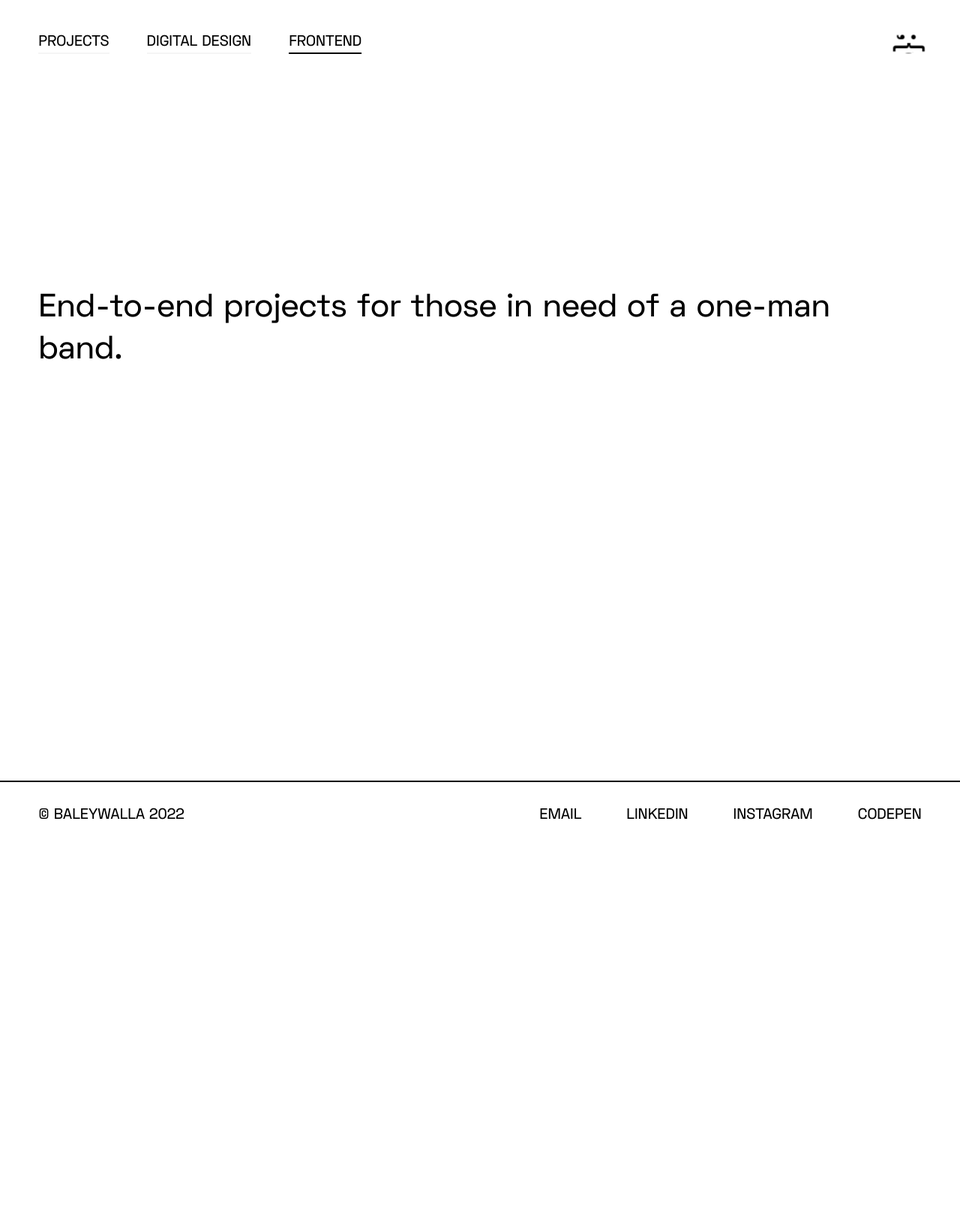
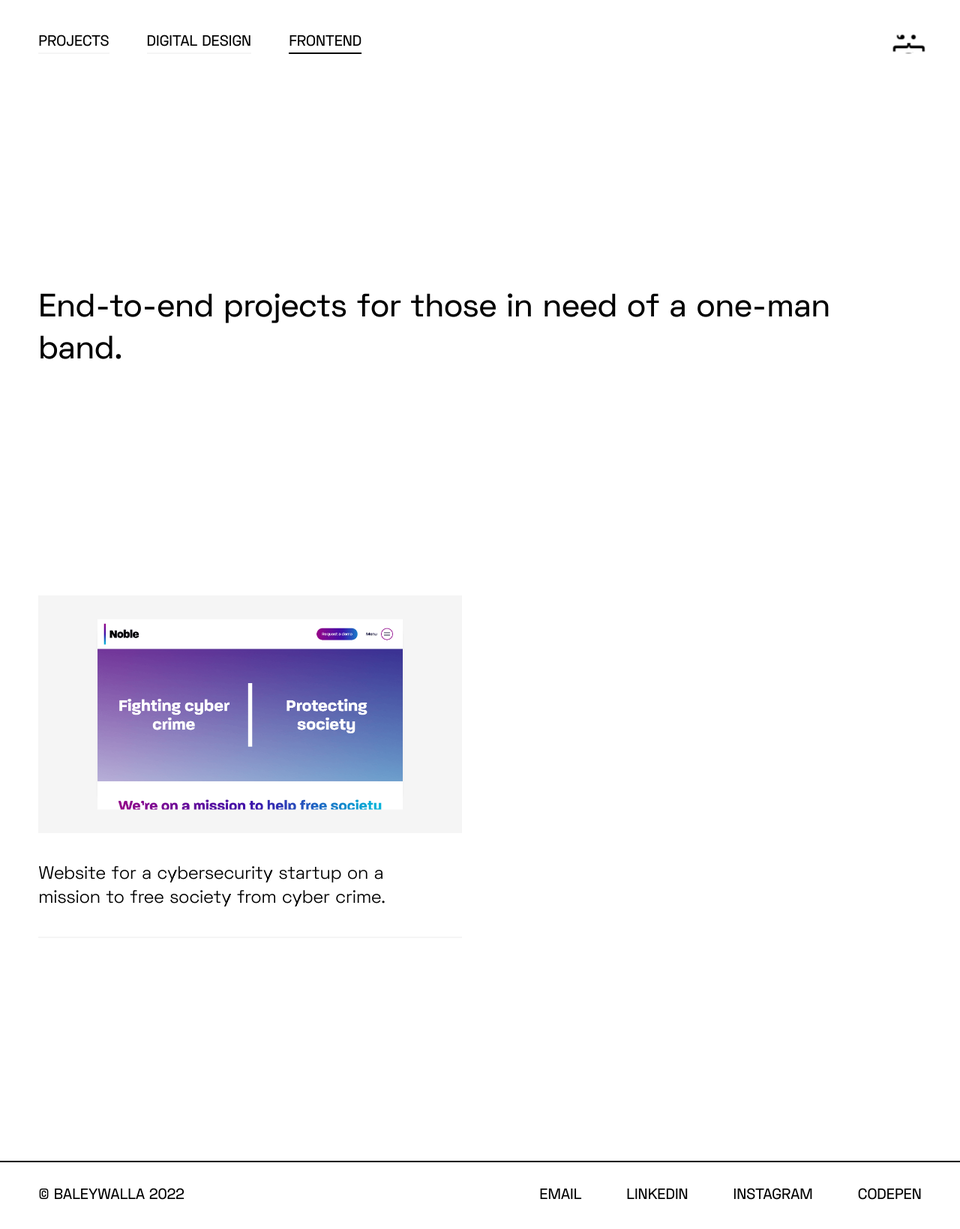
Before and after one commit to bhbale/baleywalla, a Jekyll site: the page built from frontend.html, in a window 1280 px wide. Shown: the top 1639 px of the page at 75% size. Built offline with Jekyll 4.4.1, drawn with Linux system fonts in a browser that asks for light colours.

Commit message:
removed baseurl from img src urls

```diff
--- /dev/null
+++ b/_posts/2022-08-27-noble.md
@@ -0,0 +1,25 @@
+---
+layout: post
+title: "Noble"
+excerpt: Website for a cybersecurity startup on a mission to free society from cyber crime.
+categories:
+- Digital Design
+- Frontend
+industy: Cybersecurity
+year: "2019"
+slides:
+- "noble-1"
+- "noble-2"
+- "noble-3"
+- "noble-4"
+extension: false
+permalink: /noble-css/
+---
+
+![Noble homepage](https://baleywalla.com/assets/img/noble-1.png)
+![Noble homepage](https://baleywalla.com/assets/img/noble-2.png)
+![Noble homepage](https://baleywalla.com/assets/img/noble-3.png)
+
+# Hello
+## Hello
+### Hello
--- a/digital-design.html
+++ b/digital-design.html
@@ -16,7 +16,7 @@
                 <li>
                     <a href="{{ post.url }}">
                         <div class="featured-img">
-                            <img src="{{ site.baseurl }}/uploads/{{ post.slides[0] }}.png">
+                            <img src="/uploads/{{ post.slides[0] }}.png">
                         </div>
                         <p>{{ post.excerpt }}</p>
                     </a>
--- a/frontend.html
+++ b/frontend.html
@@ -16,7 +16,7 @@
                 <li>
                     <a href="{{ post.url }}">
                         <div class="featured-img">
-                            <img src="{{ site.baseurl }}/uploads/{{ post.slides[0] }}.png">
+                            <img src="/uploads/{{ post.slides[0] }}.png">
                         </div>
                         <p>{{ post.excerpt }}</p>
                     </a>
--- a/index.html
+++ b/index.html
@@ -1,8 +1,7 @@
 ---
 title: Home
 layout: default
-description: I'm a freelance digital designer from Hong Kong currently based in London,
-  UK.
+description: I'm a freelance digital designer from Hong Kong currently based in London, UK.
 ---
 
 <main>
@@ -16,7 +15,7 @@
                     <div class="swiper-wrapper">
                         {% for item in post.slides %}
                             <div class="swiper-slide">
-                                <img src="{{ site.baseurl }}/{{ item }}.png">
+                                <img src="/uploads/{{ item }}.png">
                             </div>
                         {% endfor %}
                     </div>
--- a/projects.html
+++ b/projects.html
@@ -15,7 +15,7 @@
                 <li>
                     <a href="{{ post.url }}">
                         <div class="featured-img">
-                            <img src="{{ site.baseurl }}/uploads/{{ post.slides[0] }}.png">
+                            <img src="/uploads/{{ post.slides[0] }}.png">
                         </div>
                         <p>{{ post.excerpt }}</p>
                     </a>
```
